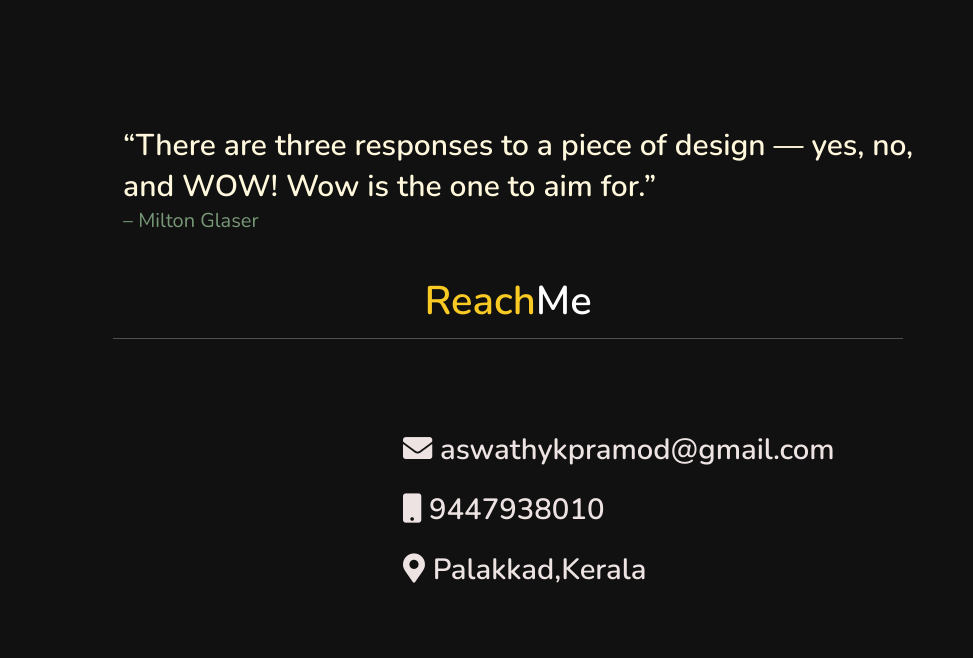
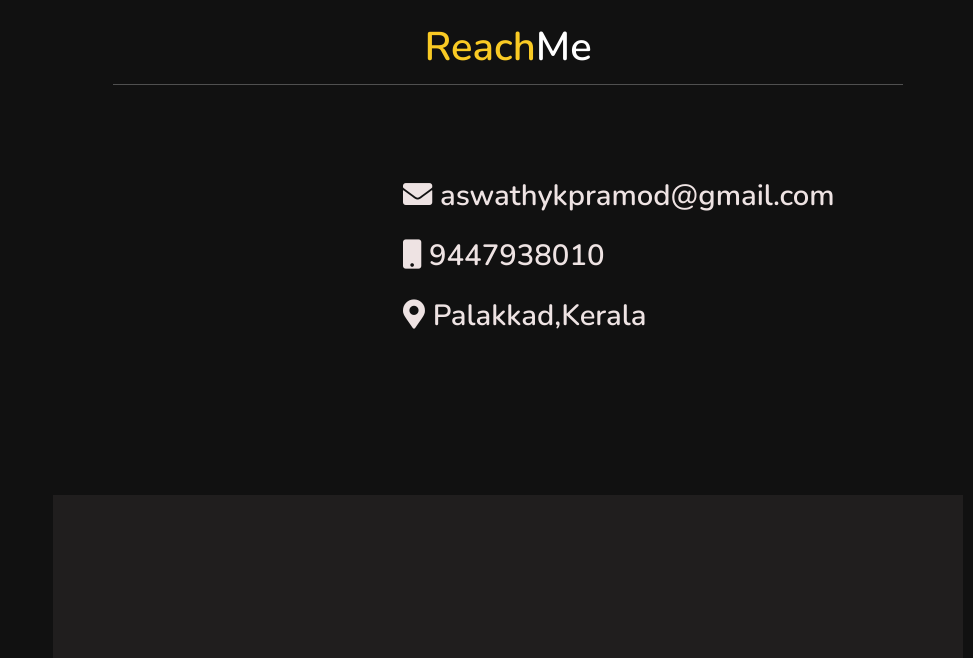
Before and after one commit to AswathyPramod/Personal-Portfolio, a plain HTML site: page index.html in a window 1280 px wide. Shown: the part 2400-3058 px from the top of the page, without its empty margins (307-1280 px from the left). Drawn offline with nearby package versions, Linux system fonts and the light colour scheme.

Commit message:
Update index.html

```diff
--- a/index.html
+++ b/index.html
@@ -77,12 +77,6 @@
             <p> Developing creative websites. </p>
         </div>
 
-        <div class="quote">
-
-           <h2>“There are three responses to a piece of design — yes, no, and WOW! Wow is the one to aim for.”</h2> <span>
-                – Milton Glaser</span>
-
-        </div>
 
     </div>
 </section>
```
